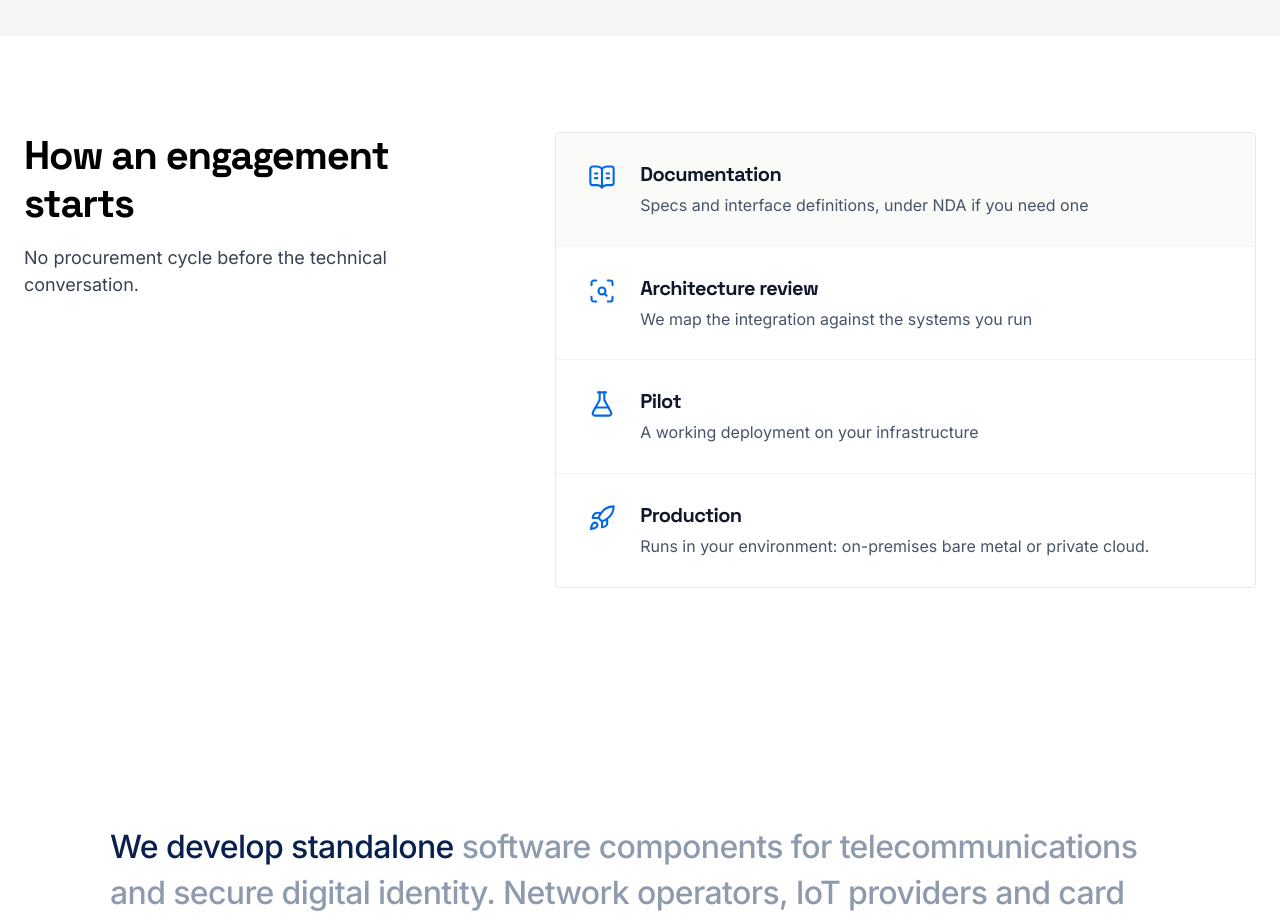
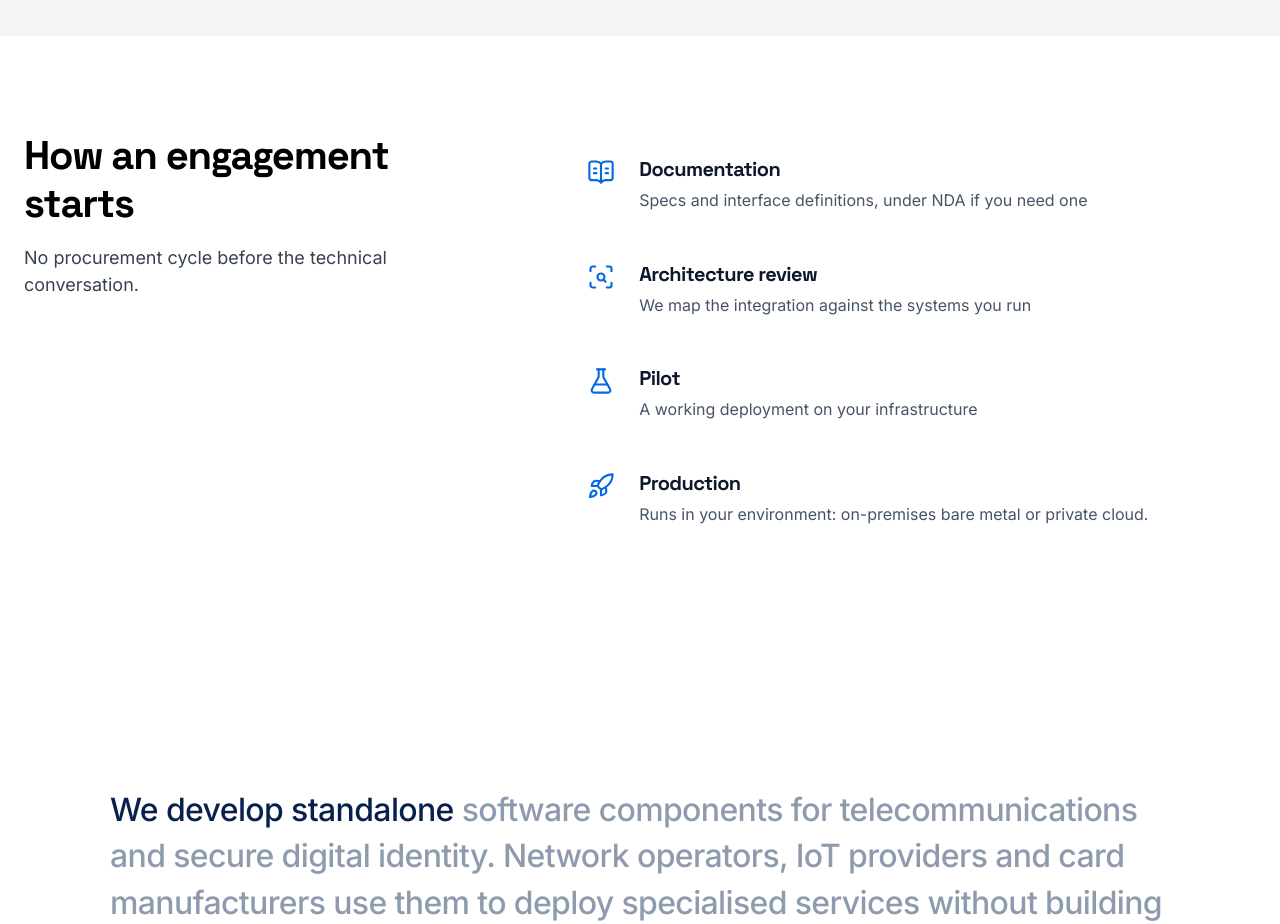
Before and after one commit to lexahnure/simburg_landing, a React (Vite) app: page / in a window 1280 px wide. Shown: the part 3740-4664 px from the top of the page. Built offline with nearby package versions, Linux system fonts and the light colour scheme.

Commit message:
style: remove active class from documentation and remove borders in engagement section

```diff
--- a/src/pages/HomePage.jsx
+++ b/src/pages/HomePage.jsx
@@ -455,7 +455,7 @@ export default function HomePage() {
           <ScrollReveal delay={60}>
             <div className="engagement-list">
               {/* Row 1: Documentation */}
-              <div className="engagement-item active">
+              <div className="engagement-item">
                 <div className="engagement-icon-wrap">
                   <BookOpenText size={28} strokeWidth={1.8} />
                 </div>
--- a/src/styles/index.css
+++ b/src/styles/index.css
@@ -923,23 +923,18 @@ h1, h2, h3, h4, h5, h6, .hero-title, .page-hero-title, .products-section-title,
 .engagement-list {
   display: flex;
   flex-direction: column;
-  background: #FFFFFF;
-  border: 1px solid #E5E7EB;
-  border-radius: 4px;
-  overflow: hidden;
+  background: transparent;
+  border: none;
 }
 
 .engagement-item {
   display: flex;
   align-items: flex-start;
   gap: 24px;
-  padding: 28px 32px;
-  border-bottom: 1px solid #F1F5F9;
+  padding: 24px 32px;
+  border: none;
+  border-radius: 8px;
   transition: background-color 0.2s ease;
-}
-
-.engagement-item:last-child {
-  border-bottom: none;
 }
 
 .engagement-item:hover,
```
Also changed, not shown: 4 other files (tests, documents, lock files or other folders).
